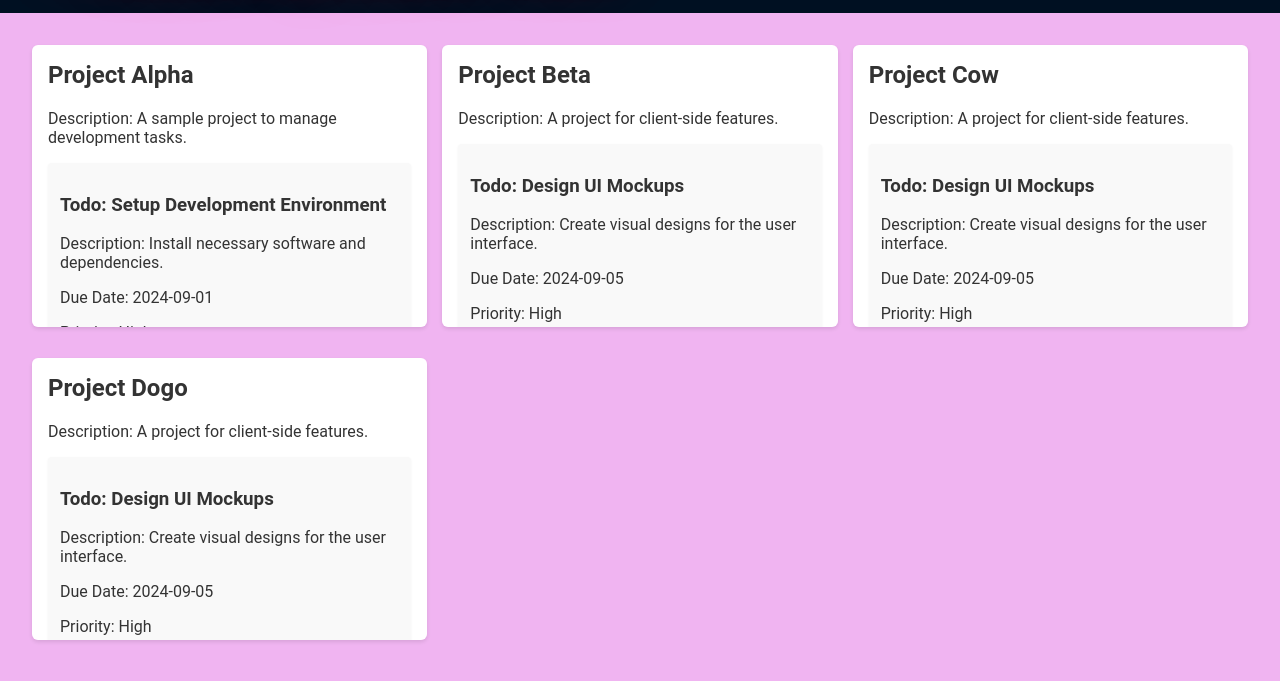
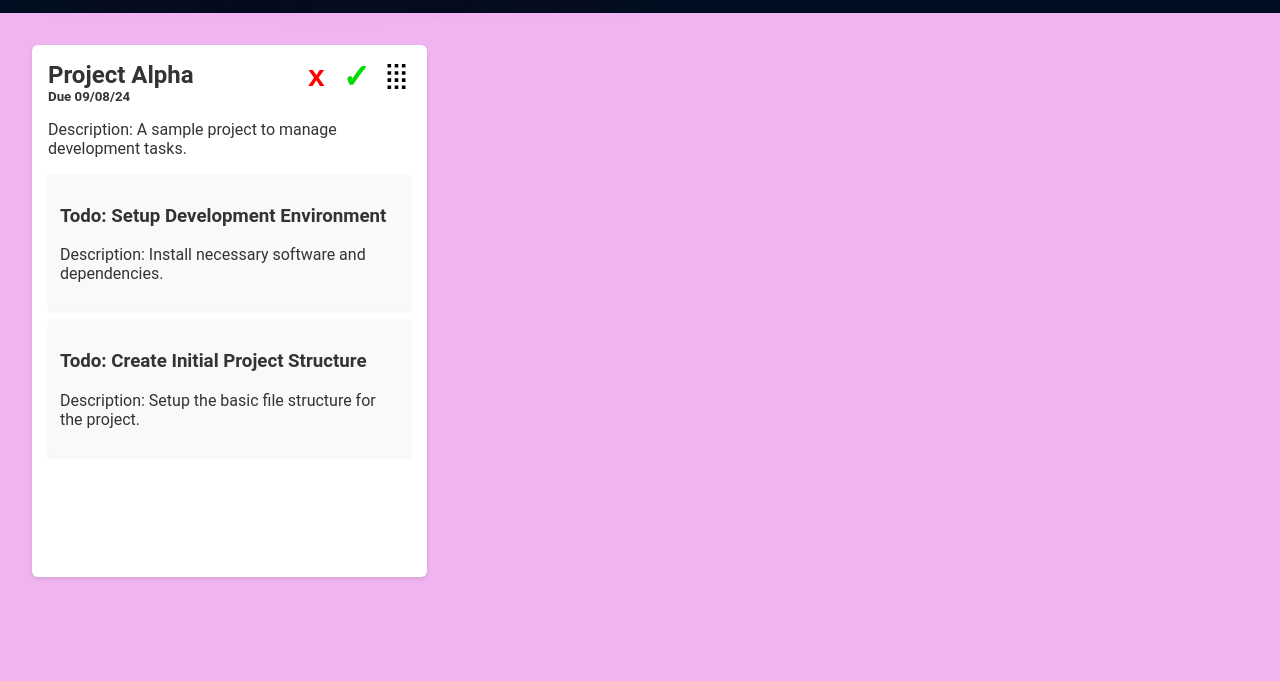
Before and after one commit to Xenrathe/JS-ToDo, a website built with webpack: page src/template.html in a window 1280 px wide. Shown: the part 119-800 px from the top of the page. Built offline with nearby package versions, Linux system fonts and the light colour scheme.

Commit message:
Adjust top-bar for projects, incl. adding new buttons (no functionality)

```diff
--- a/src/project.js
+++ b/src/project.js
@@ -7,6 +7,7 @@ export class Project {
     this.dueDate = dueDate;
     this.priority = priority;
     this.todoItems = [];
+    this.isComplete = false;
   }
 
   // Adds an empty / default todoItem to the project
@@ -18,4 +19,8 @@ export class Project {
   removeTodo(indexNum) {
     this.todoItems.splice(indexNum, 1);
   }
+
+  toggleComplete(){
+    this.isComplete = !this.isComplete;
+  }
 }
--- a/src/styles.css
+++ b/src/styles.css
@@ -159,8 +159,79 @@ nav {
   min-height: 250px;
 }
 
-.project h2 {
-  margin-top: 0;
+.project .top-bar {
+  display: flex;
+  justify-content: space-between;
+}
+
+.project .top-bar .title-and-due {
+  display: flex;
+  flex-direction: column;
+  justify-content: flex-start;
+}
+
+.project h2, .project h5 {
+  margin: 0px;
+}
+
+.project .top-bar .buttons {
+  display: flex;
+  gap: 10px;
+}
+
+.project .top-bar button {
+  background-color: transparent;
+  border: none;
+  width: 30px;
+  height: 30px;
+  display: flex;
+  justify-content: center;
+  align-items: center;
+  font-weight: bold;
+  transition: all 0.5s;
+  padding: 0px;
+}
+
+button.delete {
+  color: red;
+  font-size: 30px;
+  cursor: pointer;
+}
+
+button.delete:hover {
+  background-color: red;
+  color: white;
+  transition: all 0.25s;
+}
+
+button.finish {
+  color: rgb(0, 221, 0);
+  font-size: 33px;
+  cursor: pointer;
+}
+
+button.finish:hover {
+  background-color: rgb(0, 221, 0);
+  color: white;
+  transition: all 0.25s;
+}
+
+button.drag {
+  cursor: grab;
+  box-sizing: border-box;
+}
+
+button.drag svg {
+  position: absolute;
+  width: 43px;
+}
+
+button.drag:hover {
+  border: dotted 1px black;
+}
+
+button.drag:active {
+  cursor: grabbing;
 }
 
 .todo-item {
--- a/src/template.html
+++ b/src/template.html
@@ -16,75 +16,29 @@
   <div id="content">
   <!-- Example Project 1 -->
     <div class="project">
+      <div class="top-bar">
+        <div class="title-and-due">
           <h2>Project Alpha</h2>
+          <h5>Due 09/08/24</h5>
+        </div>
+        <div class="buttons">
+          <button class="delete"><span>x</span></button>
+          <button class="finish"><span>✓</span></button>
+          <button class="drag"><svg xmlns="http://www.w3.org/2000/svg" viewBox="0 0 24 24"><title>drag</title><path d="M7,19V17H9V19H7M11,19V17H13V19H11M15,19V17H17V19H15M7,15V13H9V15H7M11,15V13H13V15H11M15,15V13H17V15H15M7,11V9H9V11H7M11,11V9H13V11H11M15,11V9H17V11H15M7,7V5H9V7H7M11,7V5H13V7H11M15,7V5H17V7H15Z" /></svg></button>
+        </div>
+      </div>
       <p>Description: A sample project to manage development tasks.</p>
       <div class="todo-item">
           <h3>Todo: Setup Development Environment</h3>
           <p>Description: Install necessary software and dependencies.</p>
-              <p>Due Date: 2024-09-01</p>
-              <p>Priority: High</p>
       </div>
       <div class="todo-item">
           <h3>Todo: Create Initial Project Structure</h3>
           <p>Description: Setup the basic file structure for the project.</p>
-              <p>Due Date: 2024-09-02</p>
-              <p>Priority: Medium</p>
       </div>
     </div>
 
-      <!-- Example Project 2 -->
-      <div class="project">
-          <h2>Project Beta</h2>
-          <p>Description: A project for client-side features.</p>
-          <div class="todo-item">
-              <h3>Todo: Design UI Mockups</h3>
-              <p>Description: Create visual designs for the user interface.</p>
-              <p>Due Date: 2024-09-05</p>
-              <p>Priority: High</p>
-          </div>
-          <div class="todo-item">
-              <h3>Todo: Implement Navigation</h3>
-              <p>Description: Set up the initial navigation for the application.</p>
-              <p>Due Date: 2024-09-07</p>
-              <p>Priority: Low</p>
-          </div>
-      </div>
 
-      <!-- Example Project 3 -->
-      <div class="project">
-        <h2>Project Cow</h2>
-        <p>Description: A project for client-side features.</p>
-        <div class="todo-item">
-            <h3>Todo: Design UI Mockups</h3>
-            <p>Description: Create visual designs for the user interface.</p>
-            <p>Due Date: 2024-09-05</p>
-            <p>Priority: High</p>
-        </div>
-        <div class="todo-item">
-            <h3>Todo: Implement Navigation</h3>
-            <p>Description: Set up the initial navigation for the application.</p>
-            <p>Due Date: 2024-09-07</p>
-            <p>Priority: Low</p>
-        </div>
-    </div>
-
-    <!-- Example Project 4 -->
-    <div class="project">
-      <h2>Project Dogo</h2>
-      <p>Description: A project for client-side features.</p>
-      <div class="todo-item">
-          <h3>Todo: Design UI Mockups</h3>
-          <p>Description: Create visual designs for the user interface.</p>
-          <p>Due Date: 2024-09-05</p>
-          <p>Priority: High</p>
-      </div>
-      <div class="todo-item">
-          <h3>Todo: Implement Navigation</h3>
-          <p>Description: Set up the initial navigation for the application.</p>
-          <p>Due Date: 2024-09-07</p>
-          <p>Priority: Low</p>
-      </div>
-  </div>
   </div>
 </body>
 </html>
--- a/src/todo-item.js
+++ b/src/todo-item.js
@@ -1,10 +1,8 @@
 export class TodoItem {
-  constructor(title, description, dueDate, priority, checklist) {
+  constructor(title, description, priority) {
     this.title = title;
     this.description = description;
-    this.dueDate = dueDate;
     this.priority = priority;
-    this.checklist = checklist;
     this.isComplete = false;
   }
 
```
Also changed, not shown: README.md, src/index.js (line endings or trailing spaces). Lines whose indentation alone changed are shown as unchanged.
